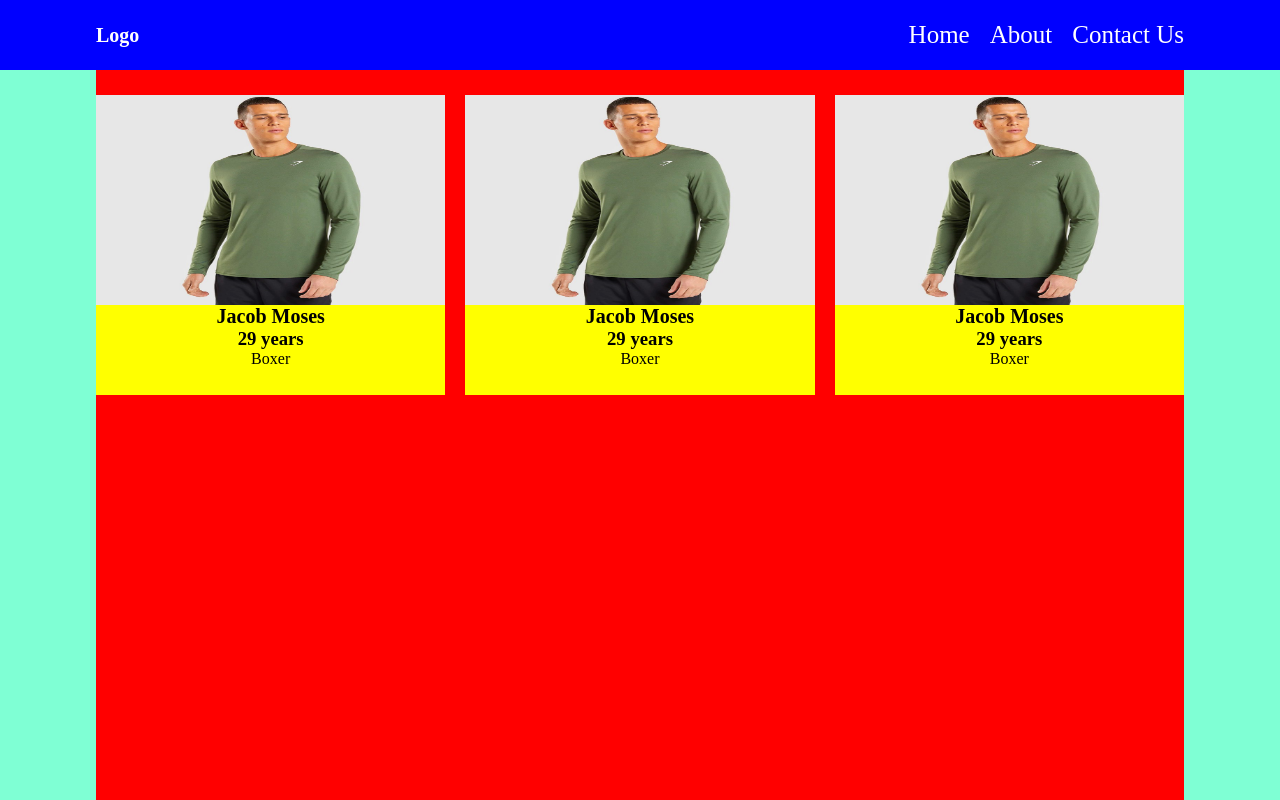
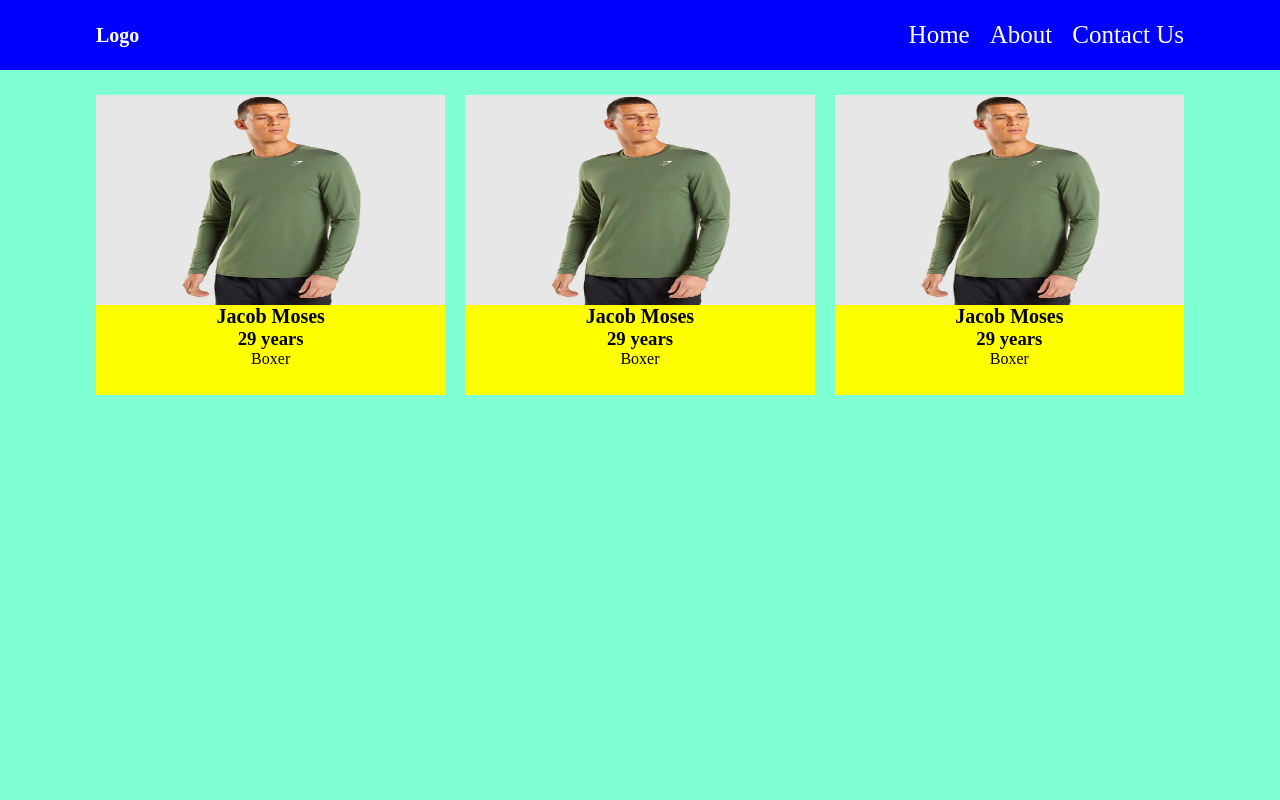
Before and after one commit to henry-codes007/React-JS-course, a React (Vite) app: page / in a window 1280 px wide. Built offline with nearby package versions, Linux system fonts and the light colour scheme.

Commit message:
Update hero.css

```diff
--- a/src/components/hero/hero.css
+++ b/src/components/hero/hero.css
@@ -1,5 +1,5 @@
 .hero{
-    background-color: red;
+    /* background-color: red; */
     flex: 1;
     display: grid;
     grid-template-columns: repeat(3, 1fr);
```
